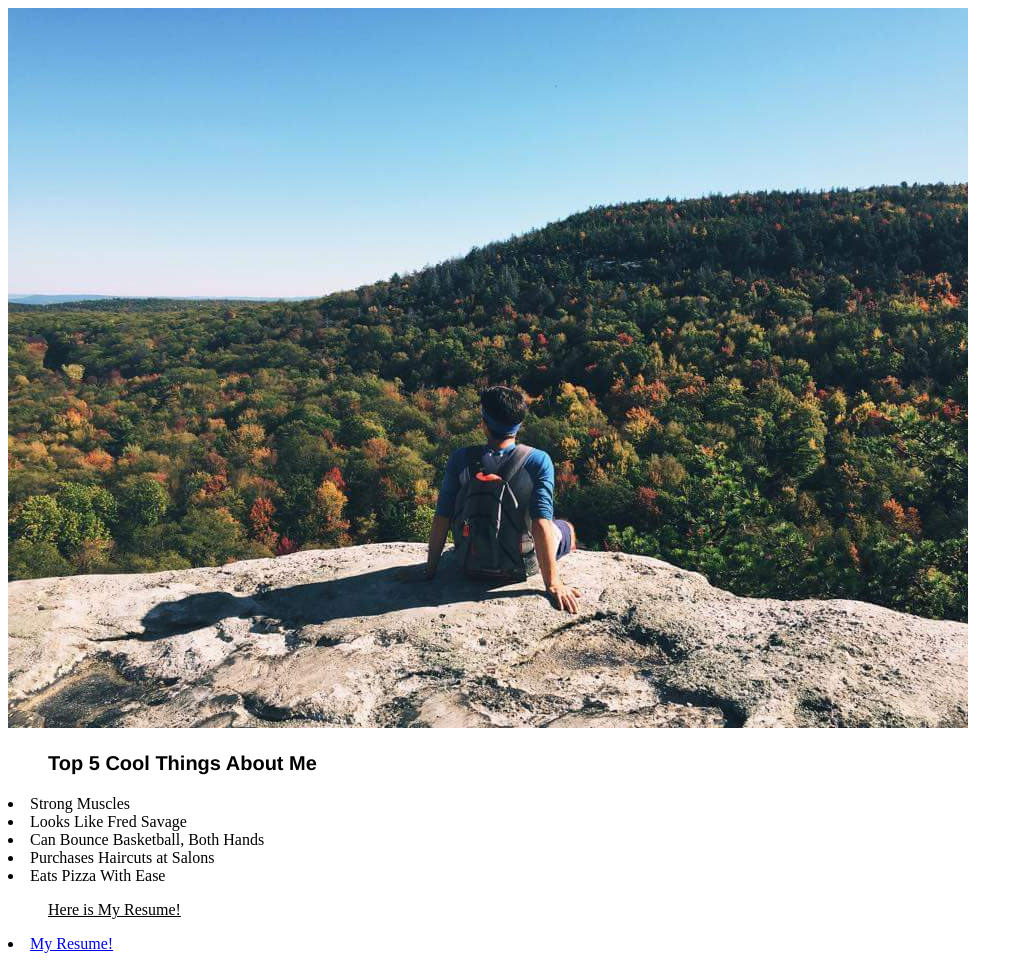
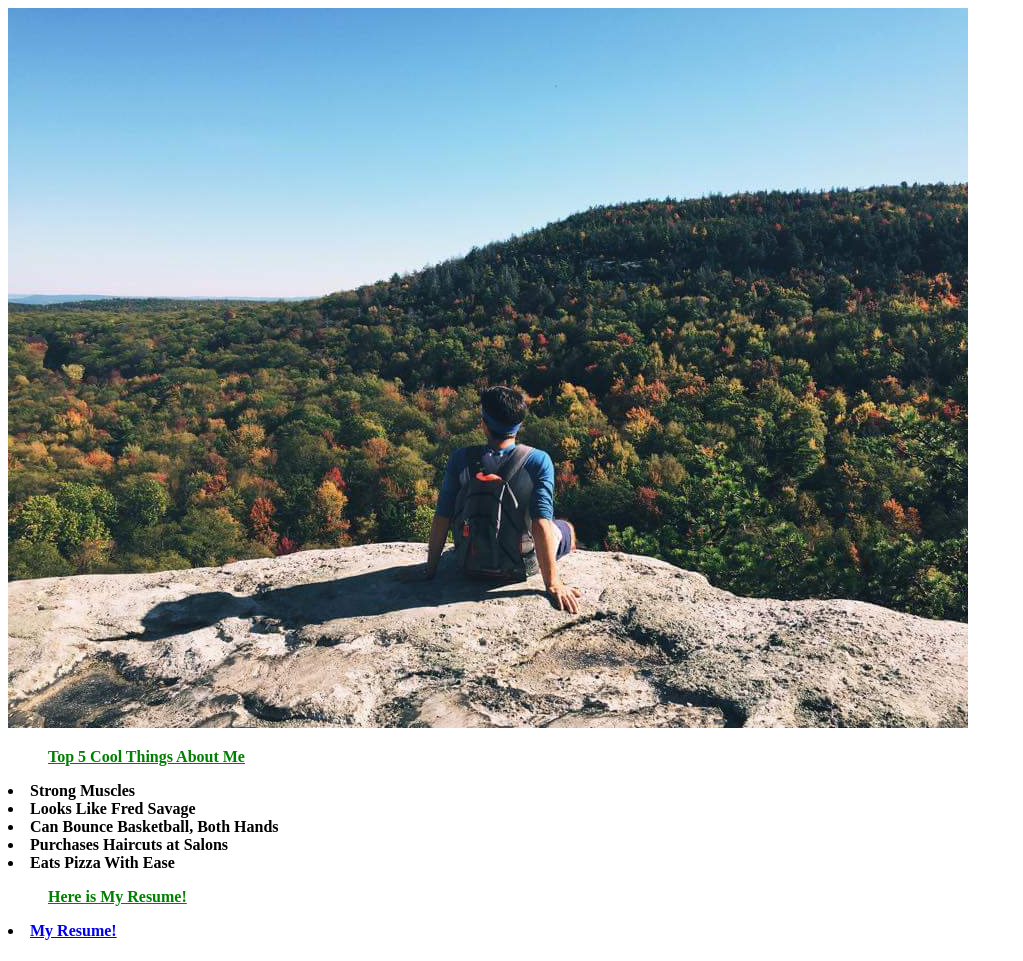
Before and after one commit to md7068/md7068.github.io, a plain HTML site: page Homework/week-01-hw/Me-index.html in a window 1280 px wide. Shown: the whole page, without its empty margins (0-1023 px from the left). Drawn offline with Linux system fonts and the light colour scheme.

Commit message:
hw-week-01

```diff
--- a/Homework/week-01-hw/Me-index.html
+++ b/Homework/week-01-hw/Me-index.html
@@ -4,14 +4,14 @@
   <title> All About Matt D </title>
    <link rel="stylesheet" type="text/css" href="style.css">
   	<img src="me-on-mountain.jpg"/>
- <body>
- 	<h1><p><ol>Top 5 Cool Things About Me </ol></h1>
+ <body id="mebody"
+ 	<h1><p><ol id="list1">Top 5 Cool Things About Me</ol></h1>
  			<li>Strong Muscles</li>
  			<li>Looks Like Fred Savage</li>
  			<li>Can Bounce Basketball, Both Hands</li>
  			<li>Purchases Haircuts at Salons</li>
  			<li>Eats Pizza With Ease</li></p>
- 		<p> <ul>Here is My Resume!</ul></p>
+ 		<p> <ul id="list2">Here is My Resume!</ul></p>
  		      <li><a href="resume.html">My Resume!</a></li>
 
  </body>
--- a/Homework/week-01-hw/style.css
+++ b/Homework/week-01-hw/style.css
@@ -1,6 +1,9 @@
-html body {
+#mebody {
 	background: white;
-	color: black;
+
+}
+}
+
 }
 
  h1 {
@@ -33,3 +36,30 @@ ul4{
 ul{
 	text-decoration: underline;
 }
+
+#list1 {
+	color: green;
+	text-decoration: underline;
+
+}
+
+#list2 {
+	color: green;
+	text-decoration: underline;
+
+}
+
+#mebody {
+	font-weight: bold;
+}
+
+#back {
+	text-decoration: underline;
+	font-weight: bold;
+	color: green;
+}
+
+#coolbody {
+	color: blue;
+	background-color: black;
+}
```
Also changed, not shown: Homework/week-01-hw/resume.html (+2 -2 lines).
